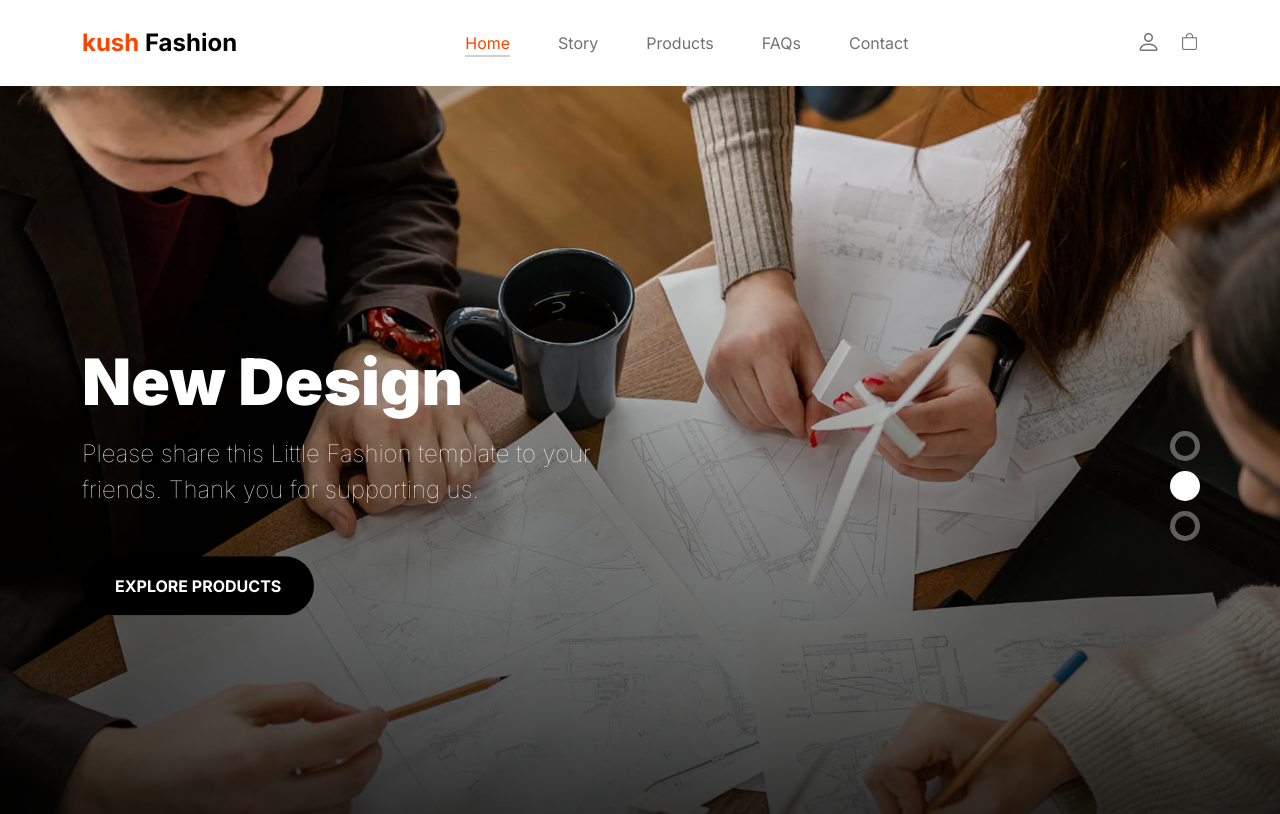
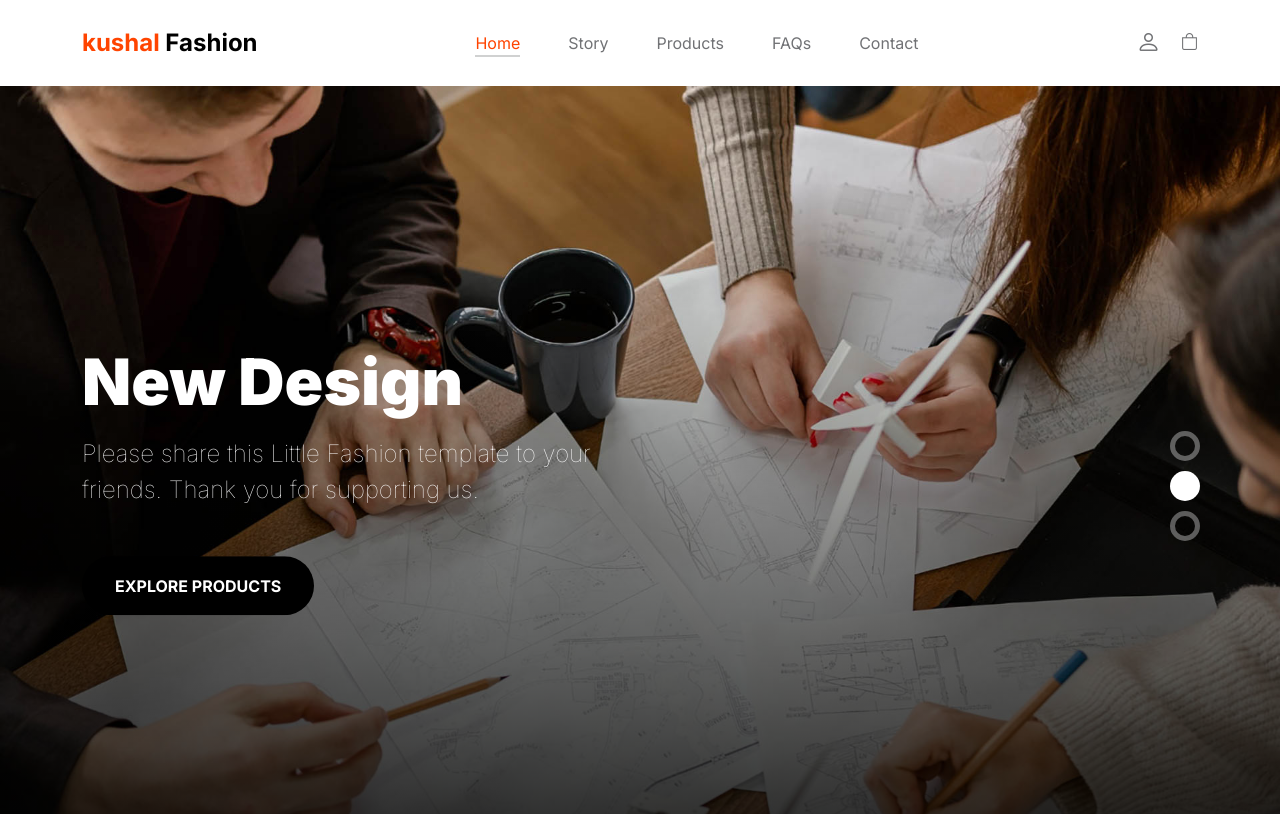
Before and after one commit to kushalramannavar/little-fashion-html, a plain HTML site: page index.html in a window 1280 px wide. Shown: the top 814 px of the page. Drawn offline with Linux system fonts and the light colour scheme.

Commit message:
Update index.html

```diff
--- a/index.html
+++ b/index.html
@@ -48,7 +48,7 @@ https://www.tooplate.com/view/2127-little-fashion
                     </button>
 
                     <a class="navbar-brand" href="index.html">
-                        <strong><span>kush</span> Fashion</strong>
+                        <strong><span>kushal</span> Fashion</strong>
                     </a>
 
                     <div class="d-lg-none">
```
